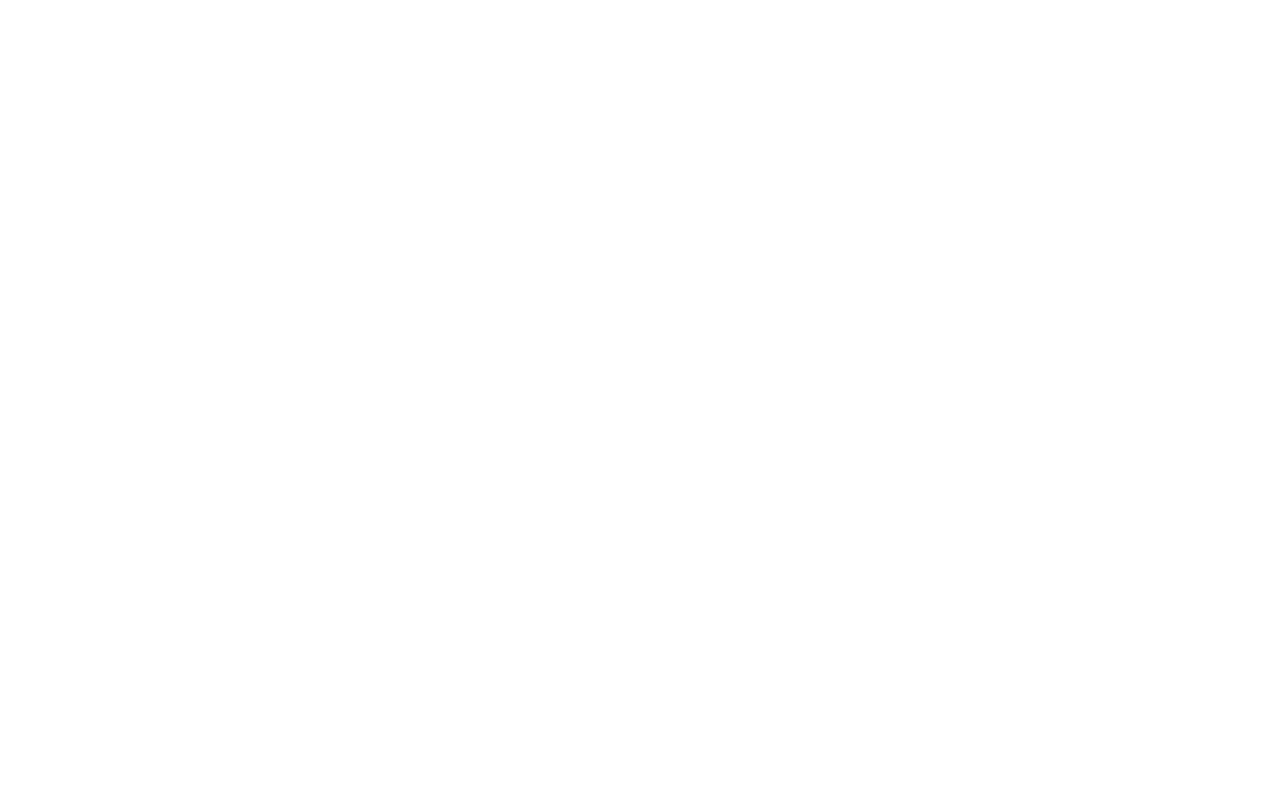
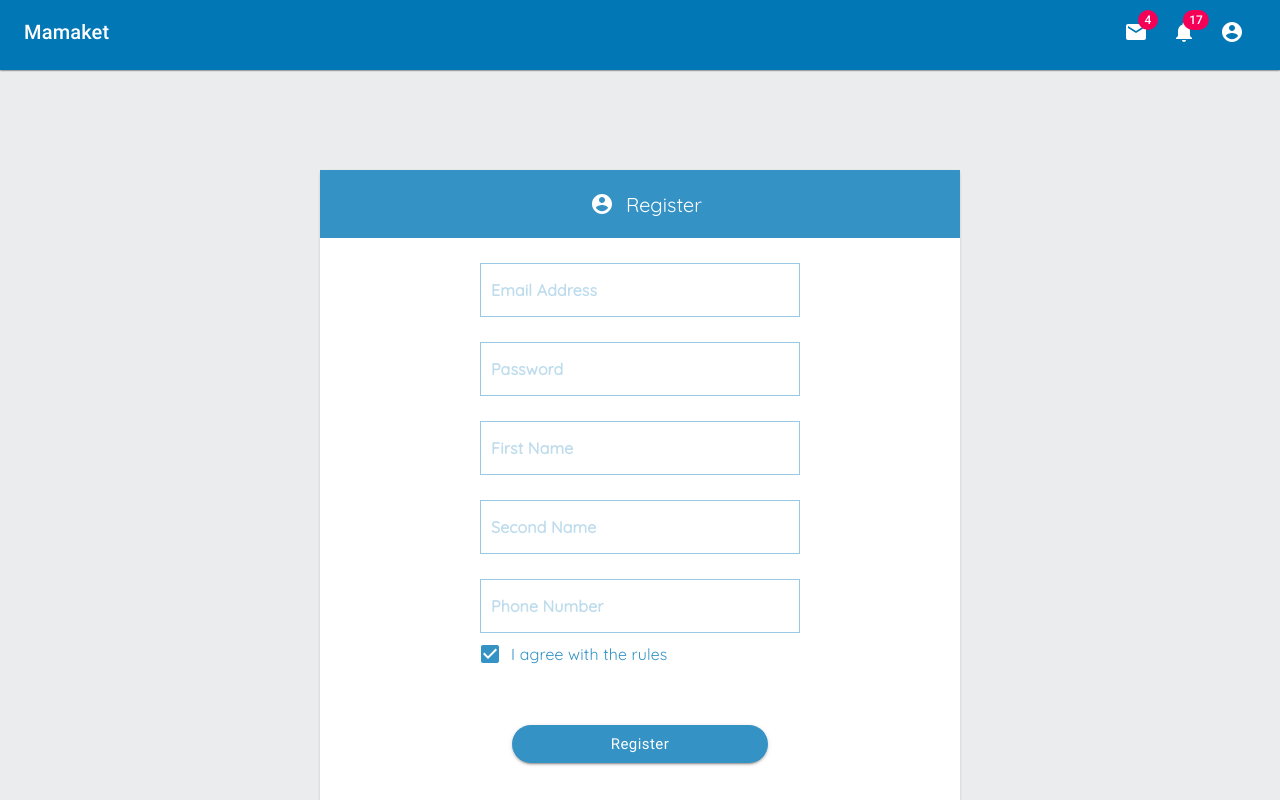
Before and after one commit to cjayprime/mamaket, a React (Create React App) app: page /signup in a window 1280 px wide. Before the commit this address led to /signin. Shown: the top 800 px of the page. Built offline with nearby package versions, Linux system fonts and the light colour scheme.

Commit message:
Sign up is complete

```diff
--- /dev/null
+++ b/src/routes/Signup.js
@@ -0,0 +1,70 @@
+import React, { useEffect } from 'react';
+import { Link } from 'react-router-dom';
+import { Paper, Grid, Box, IconButton, Button, useMediaQuery, FormControlLabel, Checkbox } from '@material-ui/core';
+import { AccountCircle } from '@material-ui/icons';
+
+import { Layout, Input } from '../components';
+
+const Signup = () => {
+  const matchesXS = useMediaQuery(theme => theme.breakpoints.down('xs', 'sm'));
+  const matchesMD = useMediaQuery(theme => theme.breakpoints.between('md', 'lg'));
+  return (
+    <Layout background="#EBECED">
+        <Box style={{width: matchesXS ? '100%' : matchesMD ? '50%' : '80%', marginLeft: matchesXS ? 0 : matchesMD ? '25%' : '10%', marginTop: 100, marginBottom: 100, fontFamily: 'Quicksand'}}>
+            <Paper style={{width: '100%', height: 'auto', display: 'flex', flexDirection: 'column', justifyContent: 'flex-start', alignItems: 'center'}}>
+                <Grid container item xs={12} justify="center" alignItems="center" style={{backgroundColor: '#3492C5', height: 70, padding: 10, color: '#FFFFFF', fontSize: 20}}>
+                    <IconButton
+                        // onClick={handleMenu}
+                        color="inherit"
+                        style={{fontSize: 25}}
+                    >
+                        <AccountCircle />
+                    </IconButton>
+                    Register
+                </Grid>
+
+                <Input placeholder="Email Address" width={matchesXS ? '80%' : '50%'} />
+
+                <Input placeholder="Password" width={matchesXS ? '80%' : '50%'} />
+
+                <Input placeholder="First Name" width={matchesXS ? '80%' : '50%'} />
+
+                <Input placeholder="Second Name" width={matchesXS ? '80%' : '50%'} />
+
+                <Input placeholder="Phone Number" width={matchesXS ? '80%' : '50%'} />
+
+                <div style={{width: matchesXS ? '80%' : '50%'}}>
+                    <FormControlLabel
+                        control={
+                            <Checkbox
+                                checked={true}
+                                // onChange={()}
+                                name="checkedB"
+                                color="primary"
+                                style={{color: '#3492C5'}}
+                            />
+                        }
+                        label={<span style={{fontFamily: 'Quicksand', color: '#3492C5'}}>I agree with the rules</span>}
+                    />
+                </div>
+
+                <Button variant="contained" color="primary" style={{textTransform: 'none', fontSize: 15, fontWeight: 'normal', backgroundColor: '#3492C5', borderRadius: 40, width: '40%', margin: 50}}>
+                    Register
+                </Button>
+            </Paper>
+        </Box>
+    </Layout>
+  );
+};
+
+Signup.AccountStatus = props => {
+    const { label, link } = props;
+    return (
+        <div style={{margin: 20, textAlign: 'center', color: '#ADADAD', fontSize: 15}}>
+            {label}{" "}
+            <Link to={link.url} style={{color: '#0177B6', textDecoration: 'none', fontWeight: 'bold'}}>{link.label}</Link>
+        </div>
+    );
+};
+
+export default Signup;
--- a/src/routes/routes.js
+++ b/src/routes/routes.js
@@ -3,6 +3,7 @@
 // Public route components
 const Home = lazy(() => import('./Home'));
 const Signin = lazy(() => import('./Signin'));
+const Signup = lazy(() => import('./Signup'));
 
 const routes = {
   public: [
@@ -16,6 +17,11 @@
       exact: true,
       component: Signin,
     },
+    {
+      path: "/signup",
+      exact: true,
+      component: Signup,
+    },
   ],
   private: [
   ],
```
Also changed, not shown: src/routes/index.js (+4 -4 lines), .eslintrc.json.
